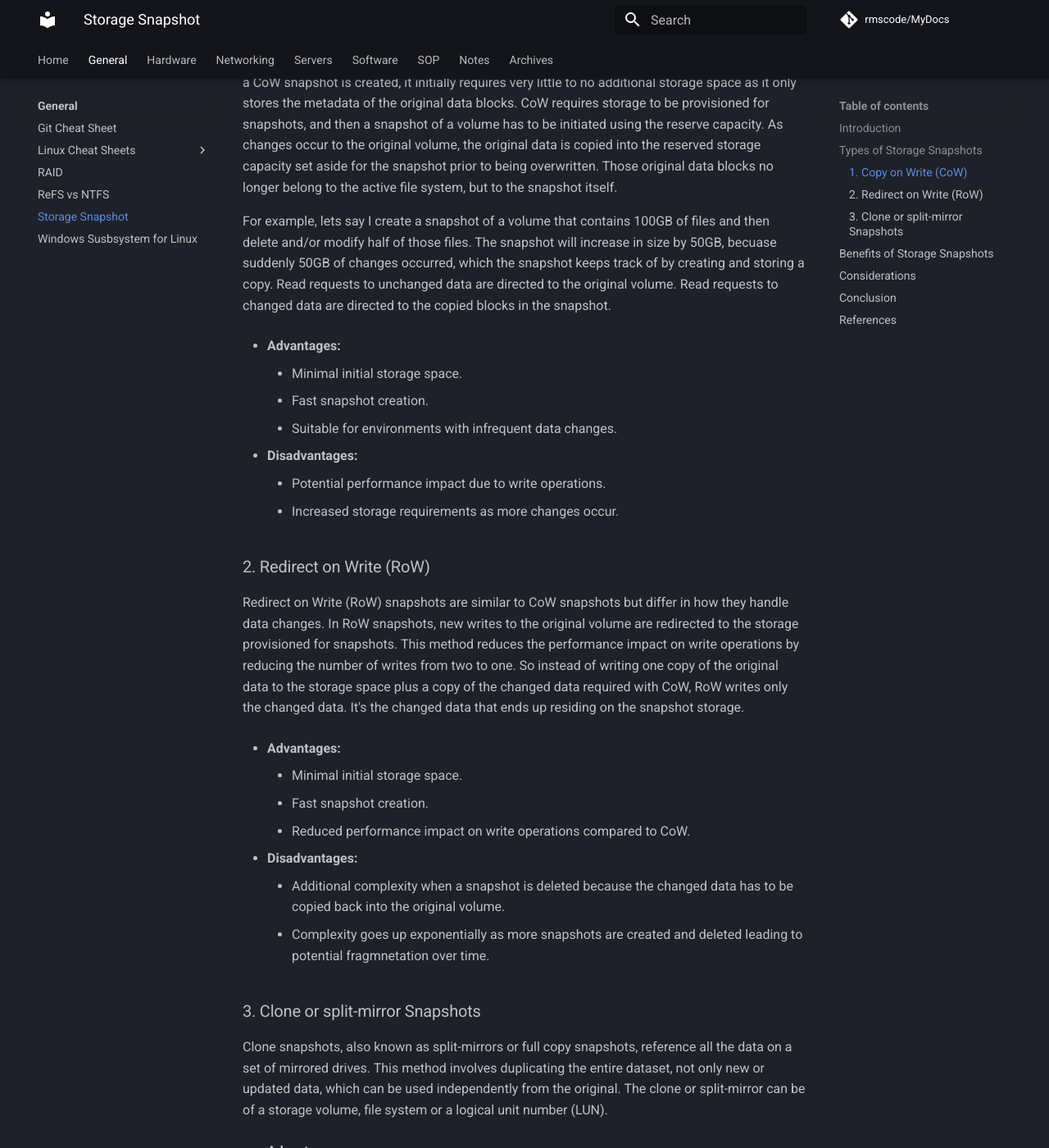
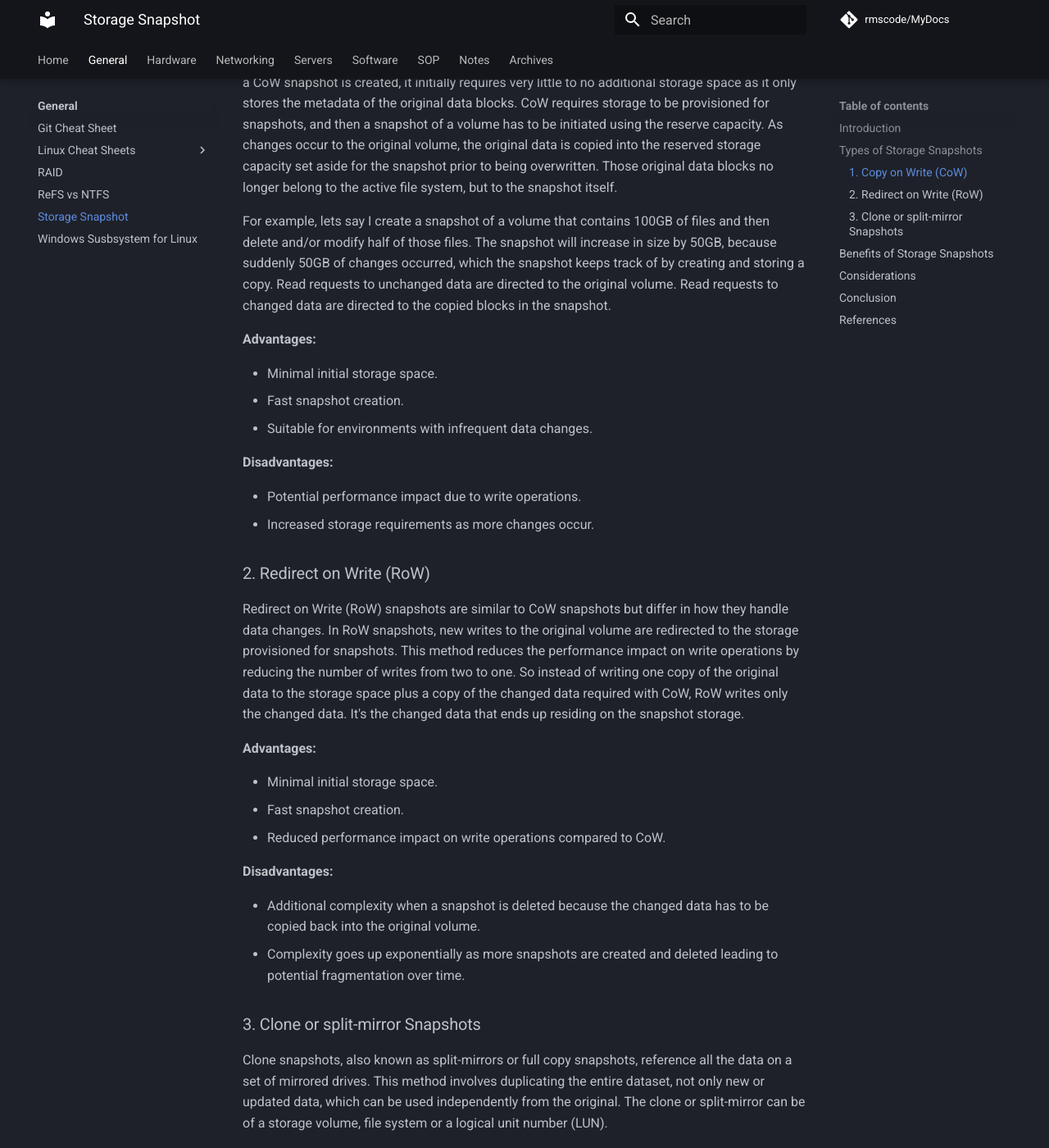
Before and after one commit to rmscode/binary-garden, an MkDocs documentation site: the page built from docs/general/storage-snapshots.md, in a window 1280 px wide and 1400 px high, scrolled down 496 px. Shown: the whole window at 82% size. Built offline with MkDocs 1.6.1 and Material for MkDocs 9.7.7, drawn with Linux system fonts in a browser that asks for light colours; comment, search, counter and statistics services are not loaded.

Commit message:
Docs: Revise formatting of storage-snapshots technical overview

```diff
--- a/docs/general/storage-snapshots.md
+++ b/docs/general/storage-snapshots.md
@@ -10,55 +10,58 @@ Storage snapshots are a critical component of modern data management and protect
 
 Copy on Write (CoW) snapshots are an efficient way to create point-in-time copies of data. When a CoW snapshot is created, it initially requires very little to no additional storage space as it only stores the metadata of the original data blocks. CoW requires storage to be provisioned for snapshots, and then a snapshot of a volume has to be initiated using the reserve capacity. As changes occur to the original volume, the original data is copied into the reserved storage capacity set aside for the snapshot prior to being overwritten. Those original data blocks no longer belong to the active file system, but to the snapshot itself.
 
-For example, lets say I create a snapshot of a volume that contains 100GB of files and then delete and/or modify half of those files. The snapshot will increase in size by 50GB, becuase suddenly 50GB of changes occurred, which the snapshot keeps track of by creating and storing a copy. Read requests to unchanged data are directed to the original volume. Read requests to changed data are directed to the copied blocks in the snapshot.
+For example, lets say I create a snapshot of a volume that contains 100GB of files and then delete and/or modify half of those files. The snapshot will increase in size by 50GB, because suddenly 50GB of changes occurred, which the snapshot keeps track of by creating and storing a copy. Read requests to unchanged data are directed to the original volume. Read requests to changed data are directed to the copied blocks in the snapshot.
 
-- **Advantages:**
-    - Minimal initial storage space.
-    - Fast snapshot creation.
-    - Suitable for environments with infrequent data changes.
+**Advantages:**
 
-- **Disadvantages:**
-    - Potential performance impact due to write operations.
-    - Increased storage requirements as more changes occur.
+- Minimal initial storage space.
+- Fast snapshot creation.
+- Suitable for environments with infrequent data changes.
+
+**Disadvantages:**
+
+- Potential performance impact due to write operations.
+- Increased storage requirements as more changes occur.
 
 ### 2. Redirect on Write (RoW)
 
 Redirect on Write (RoW) snapshots are similar to CoW snapshots but differ in how they handle data changes. In RoW snapshots, new writes to the original volume are redirected to the storage provisioned for snapshots. This method reduces the performance impact on write operations by reducing the number of writes from two to one. So instead of writing one copy of the original data to the storage space plus a copy of the changed data required with CoW, RoW writes only the changed data. It's the changed data that ends up residing on the snapshot storage.
 
-- **Advantages:**
-    - Minimal initial storage space.
-    - Fast snapshot creation.
-    - Reduced performance impact on write operations compared to CoW.
+**Advantages:**
 
-- **Disadvantages:**
-    - Additional complexity when a snapshot is deleted because the changed data has to be copied back into the original volume.
-    - Complexity goes up exponentially as more snapshots are created and deleted leading to potential fragmnetation over time.
+- Minimal initial storage space.
+- Fast snapshot creation.
+- Reduced performance impact on write operations compared to CoW.
+
+**Disadvantages:**
+
+- Additional complexity when a snapshot is deleted because the changed data has to be copied back into the original volume.
+- Complexity goes up exponentially as more snapshots are created and deleted leading to potential fragmentation over time.
 
 ### 3. Clone or split-mirror Snapshots
 
 Clone snapshots, also known as split-mirrors or full copy snapshots, reference all the data on a set of mirrored drives. This method involves duplicating the entire dataset, not only new or updated data, which can be used independently from the original. The clone or split-mirror can be of a storage volume, file system or a logical unit number (LUN).
 
-- **Advantages:**
-    - Independent copy of the data.
-    - No impact on performance during write operations.
-    - Highly available.
+**Advantages:**
 
-- **Disadvantages:**
-    - Requires additional storage capacity.
-    - Longer snapshot creation time compared to CoW and RoW because all of the data has to be copied.
+- Independent copy of the data.
+- No impact on performance during write operations.
+- Highly available.
+
+**Disadvantages:**
+
+- Requires additional storage capacity.
+- Longer snapshot creation time compared to CoW and RoW because all of the data has to be copied.
 
 ## Benefits of Storage Snapshots
 
-1. **Rapid Recovery:**
+- **Rapid Recovery:**</br>
     Snapshots allow for quick restoration of data to a previous state, minimizing downtime and data loss in case of accidental deletions, corruption, or system failures.
-
-2. **Data Protection:**
+- **Data Protection:**</br>
     By capturing point-in-time copies of data, snapshots help in protecting against data corruption and ransomware attacks. They provide a reliable way to roll back to a known good state.
-
-3. **Efficient Backups:**
+- **Efficient Backups:**</br>
     Snapshots facilitate efficient backup processes by allowing for incremental backups, where only changed data since the last snapshot is backed up. This reduces backup time and storage requirements.
-
-4. **Test and Development:**
+- **Test and Development:**</br>
     Snapshots enable creating identical copies of production data for testing and development purposes without affecting the live environment. This accelerates development cycles and ensures realistic testing conditions.
 
 ## Considerations
```
